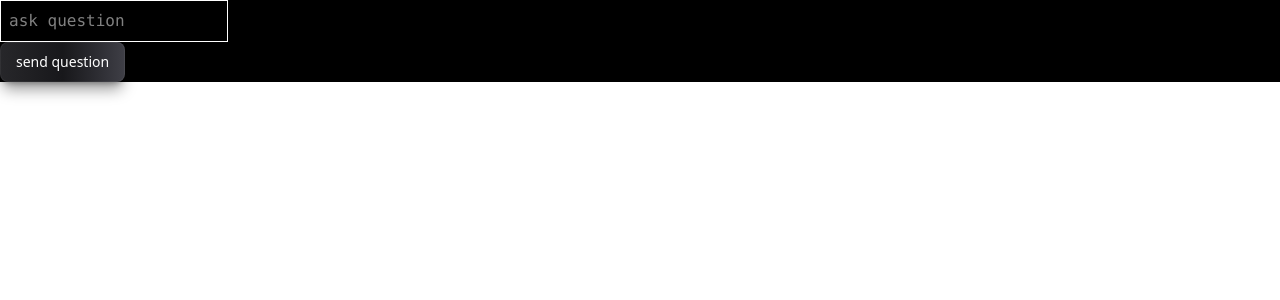
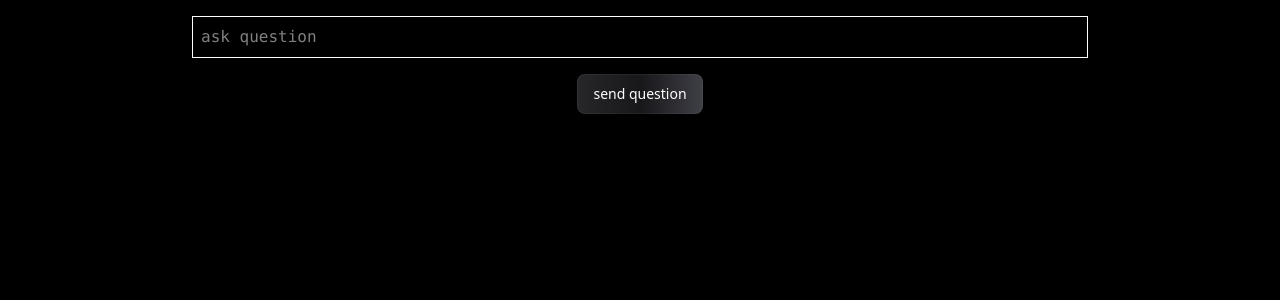
Before and after one commit to Arshadx9/Zentra, a React (Vite) app in the folder frontend/: page /chat/1 in a window 1280 px wide. Shown: the top 300 px of the page. Built offline with nearby package versions, Linux system fonts and the light colour scheme.

Commit message:
fixed styling in chat interface

```diff
--- a/frontend/src/pages/Chat.tsx
+++ b/frontend/src/pages/Chat.tsx
@@ -27,8 +27,8 @@ const[answer , setanswer] = useState("")
 
 
 return(
-    <div className="bg-black ">
-    <Input ref={inputRef} placeholder="ask question" className="border p-2 font-mono  text-white" />
+    <div className="bg-black min-h-screen flex flex-col items-center gap-4 p-4">
+    <Input ref={inputRef} placeholder="ask question" className="border p-2 font-mono w-4xl  text-white" />
           <Button onClick={sendques} variant="primary" size="md" text="send question" loading={false} />
     {answer && <p className="text-white">{answer}</p>}
     </div>
```
